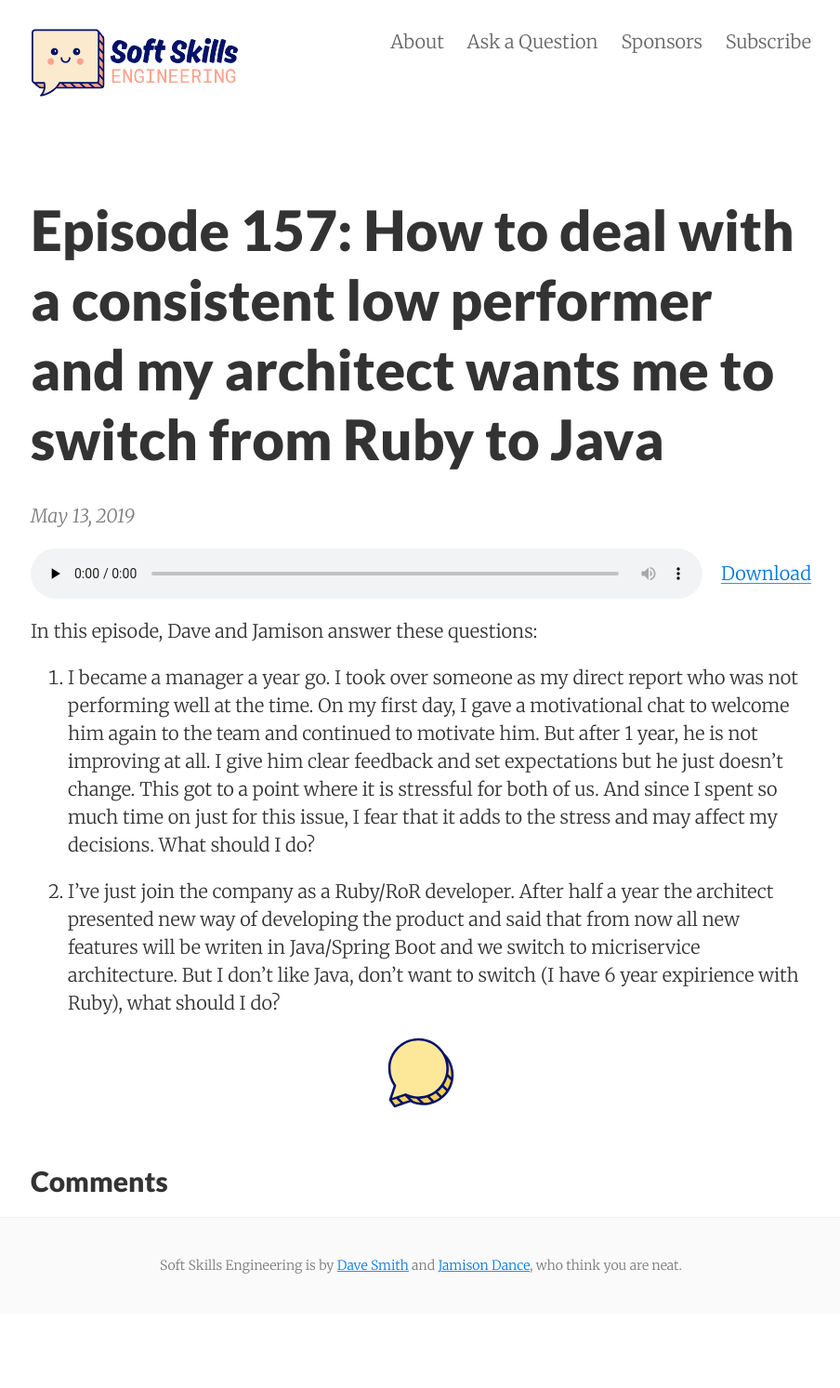
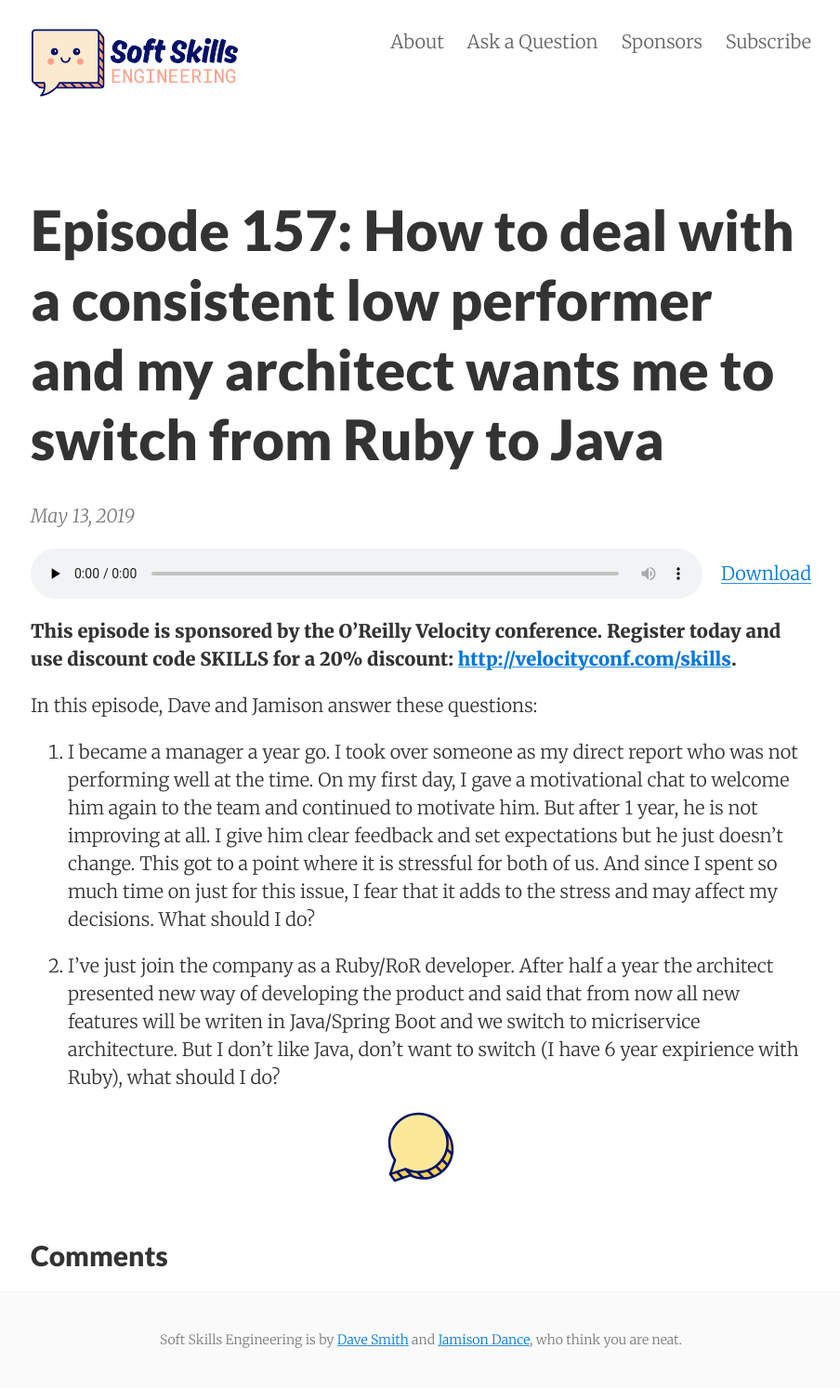
Before and after one commit to soft-skills-engineering/website, a Jekyll site: the page built from _posts/2019-05-13-episode-157-how-to-deal-with-a-consistent-low-performer-and-my-architect-wants-me-to-switch-from-ruby-to-java.md, in a window 1280 px wide. Shown: the whole page at 93% size, without its empty margins (187-1091 px from the left). Built offline with Jekyll 4.4.1, drawn with Linux system fonts in a browser that asks for light colours; comment, search, counter and statistics services are not loaded; before the commit the page ends 1413 px from its top, so only the background shows below that.

Commit message:
Add ad header

```diff
--- a/_posts/2019-05-13-episode-157-how-to-deal-with-a-consistent-low-performer-and-my-architect-wants-me-to-switch-from-ruby-to-java.md
+++ b/_posts/2019-05-13-episode-157-how-to-deal-with-a-consistent-low-performer-and-my-architect-wants-me-to-switch-from-ruby-to-java.md
@@ -10,6 +10,10 @@ categories: episode
 enable_comments: true
 ---
 
+<b>This episode is sponsored by the O'Reilly Velocity conference. Register today and use discount
+code SKILLS for a 20% discount:
+<a href="{{ site.velocity_marketing_url }}">{{ site.velocity_marketing_url }}</a>.</b>
+
 In this episode, Dave and Jamison answer these questions:
 
 1. I became a manager a year go. I took over someone as my direct report who was not performing well at the time. On my first day, I gave a motivational chat to welcome him again to the team and continued to motivate him. But after 1 year, he is not improving at all. I give him clear feedback and set expectations but he just doesn't change. This got to a point where it is stressful for both of us. And since I spent so much time on just for this issue, I fear that it adds to the stress and may affect my decisions. What should I do?
```
